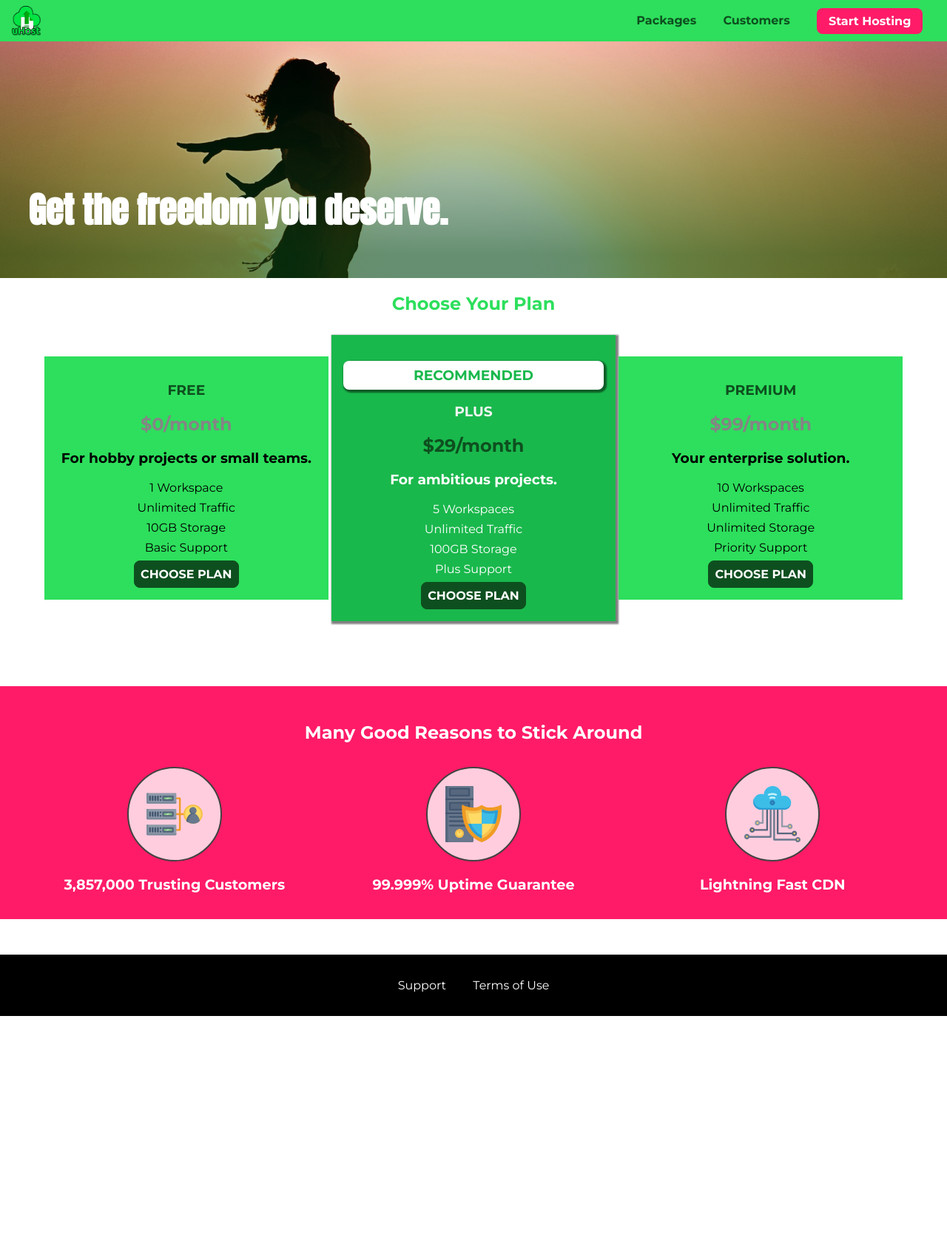
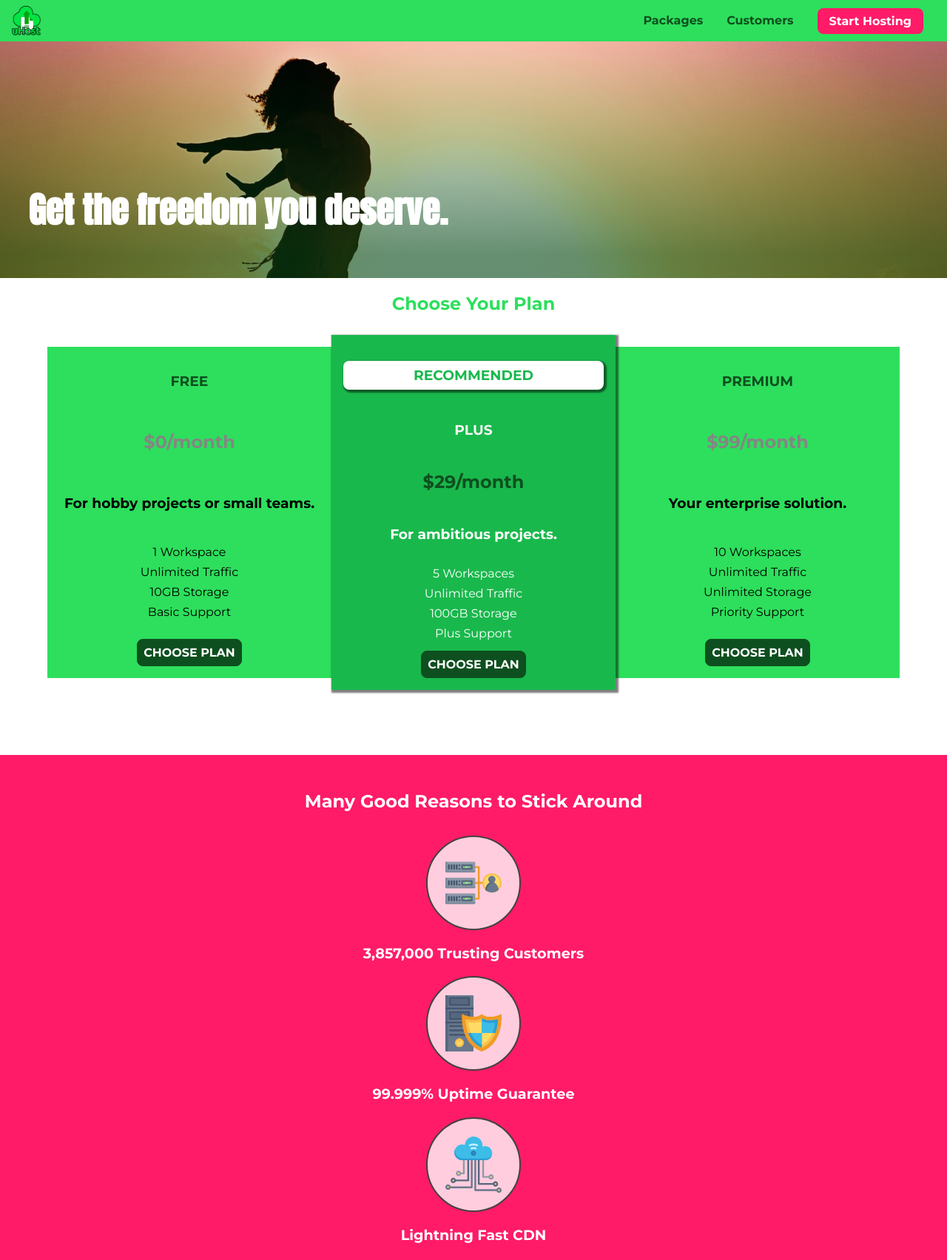
Before and after one commit to yidah/uhost-provider, a plain HTML site: page index.html in a window 1280 px wide. Shown: the top 1704 px of the page at 74% size. Before the commit the page ends 1374 px from the top, so only its background shows below. Drawn offline with Linux system fonts and the light colour scheme.

Commit message:
Added flexbox functionality

```diff
--- a/main.css
+++ b/main.css
@@ -86,17 +86,25 @@
 @media (min-width: 40rem)  {
   .plan_list {
     width: 100%;
-    text-align: center;
+    display: flex;
+    justify-content: center;
+    align-items: center;
+
   }
   .plan {
     width: 30%;
-    display: inline-block;
-    vertical-align: middle;
     min-width: 13rem;
     max-width: 25rem;
+    display: flex;
+    flex-direction: column;
+    justify-content: space-between;
+    height: 28rem;
+
   }
   .plan--highlighted {
     box-shadow: 2px 2px 2px 2px rgba(0, 0, 0, 0.5);
+    height: 30rem;
+    z-index:50;
   }
 }
 
@@ -115,7 +123,10 @@
   list-style: none;
   margin: 0;
   padding: 0;
-  text-align: center;
+  display: flex;
+  flex-direction: column;
+  justify-content: center;
+  align-items: center;
 }
 
 .key-feature__image {
@@ -140,17 +151,17 @@
 
 /* Equals or larger 40rem (640px)*/
 @media (min-width: 40rem) {
+
+  .key-features__list {
+    display: flex;
+    justify-content: center;
+  }
+
   .key-feature {
-    display: inline-block;
     width: 33%;
     max-width:25rem;
-    vertical-align: top;
   }
 }
-
-/* h1 {
-    font-family: sans-serif;
-} */
 
 .modal {
   position: fixed;
--- a/shared.css
+++ b/shared.css
@@ -38,12 +38,10 @@ main{
   position: fixed;
   top:0;
   left: 0;
-  z-index:1;
-}
-
-.main-header > div {
-  display: inline-block;
-  vertical-align: middle;
+  z-index:60;
+  display: flex;
+  align-items: center;
+  justify-content: space-between;
 }
 
 .toggle-button {
@@ -72,13 +70,11 @@ main{
   color: #0e4f1f;
   text-decoration: none;
   font-weight: bold;
-  display: inline-block;
-  height:2.5rem;
-  vertical-align: middle;
 }
 
 .main-header__brand img{
-  height:100%;
+  height:2.5rem;
+  vertical-align: middle;
 }
 
 .main-nav {
@@ -90,12 +86,10 @@ main{
   margin: 0;
   padding: 0; /*this remove bullets same as list-style:none just making sure*/
   list-style: none;
+  display: flex;
 }
 
 .main-nav__item {
-  display: inline-block;
-  /*margin is not included in the calculation for the width due to the
-      box-sizing: border-box;vthe links stay in the same line despite margin*/
   margin: 0 1rem;
 }
 
@@ -136,14 +130,7 @@ main{
     display: none;
   }
   .main-nav {
-    /* display inline but we cannot add width 100% as we have changed the behaviour to inline with this property
-        so nav only takes the space it needs to accomodate its content so text-align: rigth;  does not work in this case
-        therefore we need to assign a width that is, the total width - the div (uHost) width */
-    display: inline-block;
-    text-align: right;
-    /*Although the div width is 48.141 we added 53 a the enter between div and nav adds width the hack is to add more width to compensate*/
-    width: calc(100% - 44px); /*taking into account font size and weight */
-    vertical-align: middle;
+    display: flex;
   }
 }
 
@@ -157,12 +144,14 @@ main{
   list-style: none;
   margin: 0;
   padding: 0;
-  text-align: center;
+  display: flex;
+  flex-direction: column;
+  justify-content: center;
+  align-items: center;
 }
 
 .main-footer__link {
-  display: block;
-  margin:1rem 0;
+  margin:0.5rem 0;
 }
 
 .main-footer__link a {
@@ -177,6 +166,11 @@ main{
 
 /* Equals or larger 40rem (640px)*/
 @media (min-width: 40rem) {
+  .main-footer__links {
+    flex-direction: row;
+    justify-content: center;
+    align-items: center;
+  }
   .main-footer__link {
     display: inline-block;
     margin: 0 1rem;
@@ -198,9 +192,13 @@ main{
   width: 90%;
   height: 100%;
   list-style: none;
-  margin: 10% auto;
+  margin: 0 auto;
   padding: 0;
   text-align: center;
+  display: flex;
+  flex-direction: column;
+  justify-content: center;
+  align-items: center;
 }
 
 .mobile-nav__item {
```
Also changed, not shown: customers/customers.css (+3 -4 lines).
